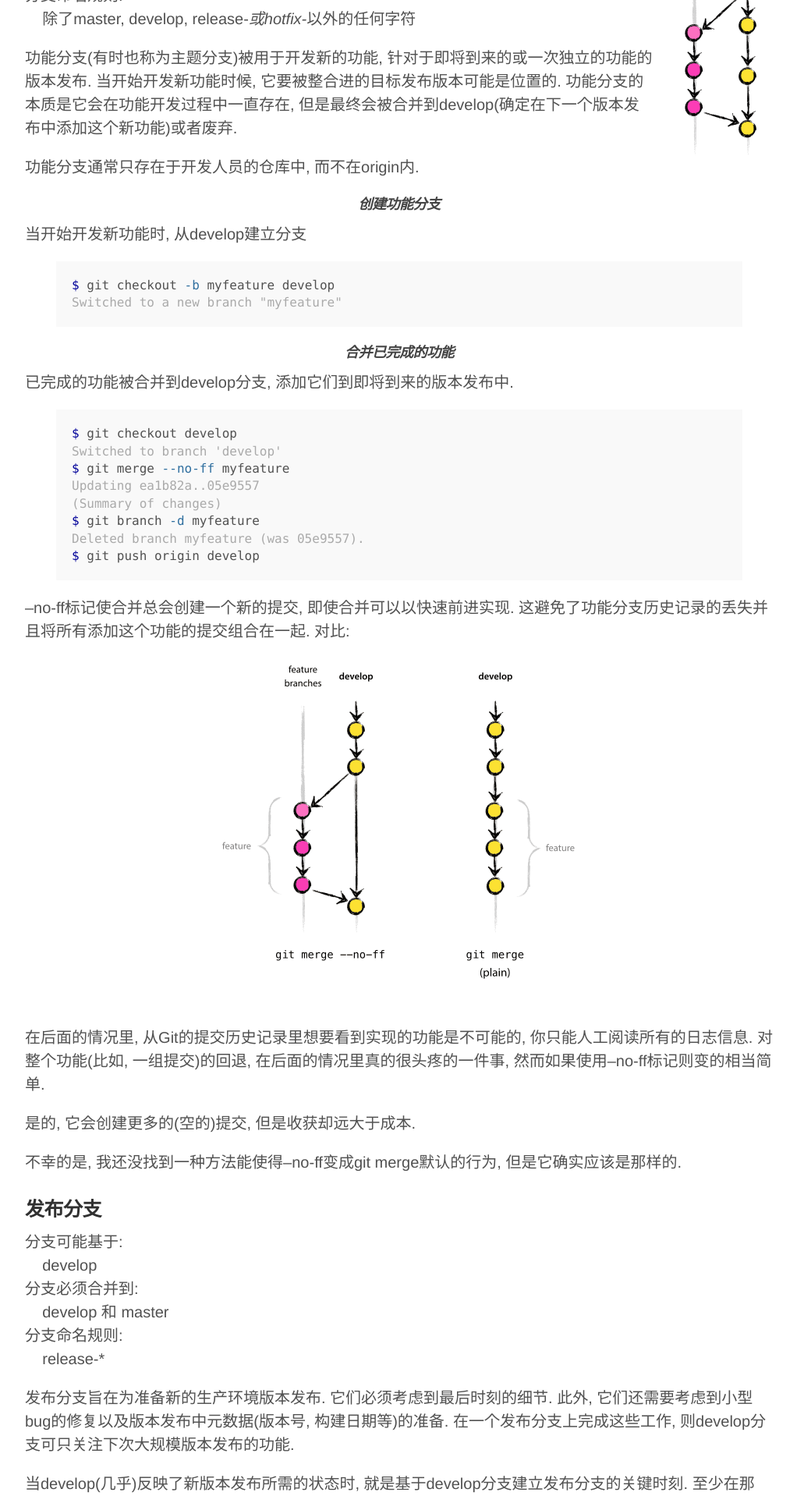
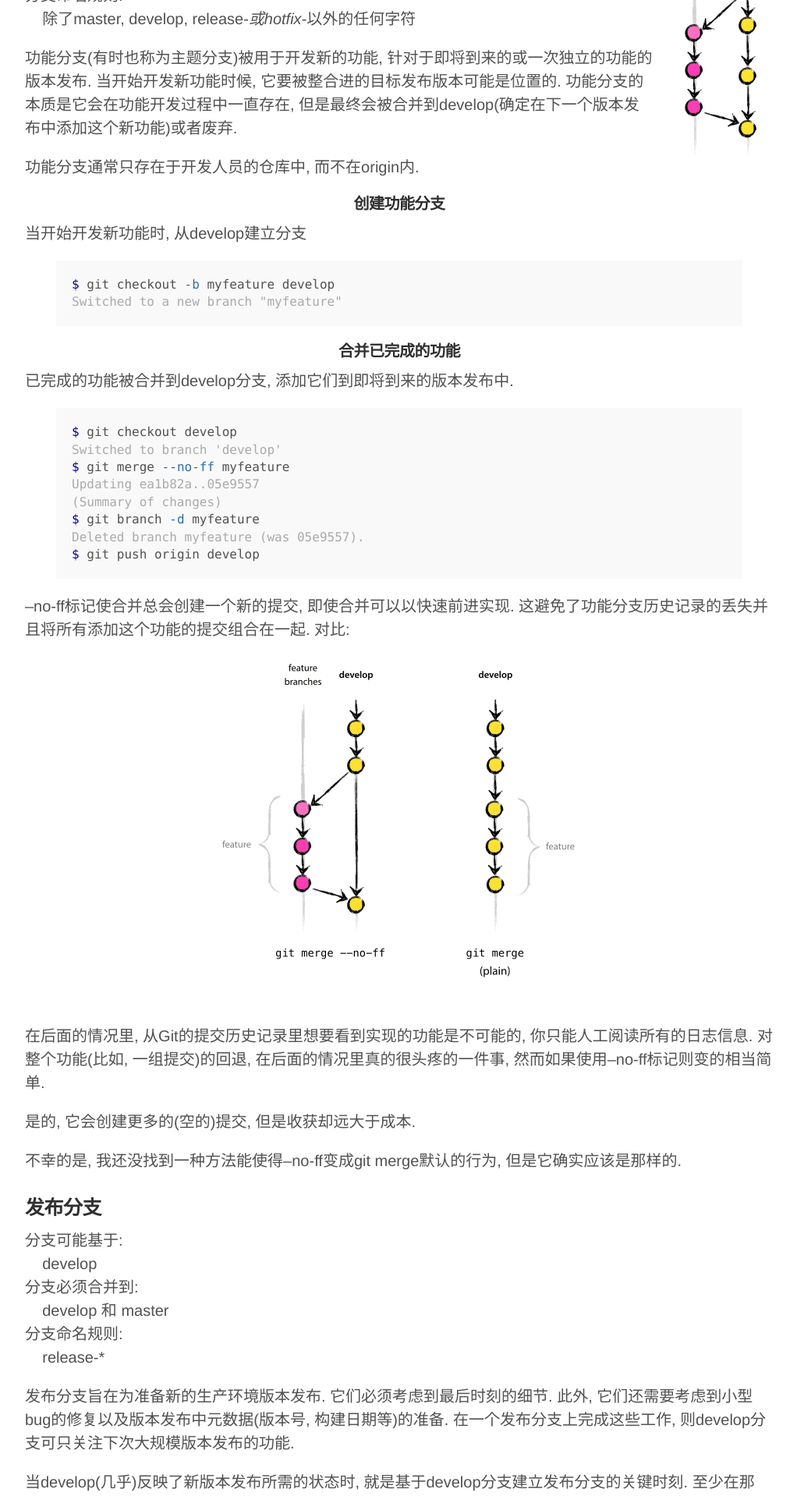
Before and after one commit to clarkdo/clarkdo.github.com, a Jekyll site: the page built from _posts/2015-02-16-53.md, in a window 1280 px wide. Shown: the part 3594-5512 px from the top of the page at 78% size, without its empty margins (128-1150 px from the left). Built offline with Jekyll 4.4.1, drawn with Linux system fonts in a browser that asks for light colours; Markdown is read by kramdown in place of the engine named in the settings; comment, search, counter and statistics services are not loaded.

Commit message:
new post

```diff
--- a/_posts/2015-02-16-53.md
+++ b/_posts/2015-02-16-53.md
@@ -12,15 +12,6 @@ comments: true
 }
 .centered {
   text-align: center;
-}
-h4 {
-  font-family: RobotoDraft,"Helvetica Neue","Helvetica Neue",Arial,sans-serif;
-  font-weight: bold;
-  font-size: 18px;
-  line-height: 26px;
-  font-style: italic;
-  text-align: center;
-  color: #444;
 }
 </style>
 我会在这篇文章中为大家阐述一个开发模型, 大约一年前, 我就已经在我所有的项目中引入了它, 并且已经被证明这是一个很成功的模型. 其实我很久之前就想写这篇文章了, 但是始终没找到合适的时间来完成它, 现在终于可以了. 我不会提及任何项目的细节, 而仅仅似乎关于分支策略与发布管理.
@@ -101,7 +92,7 @@ orgin/develop则是源码HEAD标识总是对应这即将发布版本的最新变
 
 功能分支通常只存在于开发人员的仓库中, 而不在origin内.
 
-<h4 style="text-align: center;">创建功能分支</h4>
+<h4 style="text-align: center;"><strong>创建功能分支</strong></h4>
 
 当开始开发新功能时, 从develop建立分支
 
@@ -110,7 +101,7 @@ $ git checkout -b myfeature develop
 Switched to a new branch "myfeature"
 {% endhighlight %}
 
-<h4 style="text-align: center;">合并已完成的功能</h4>
+<h4 style="text-align: center;"><strong>合并已完成的功能</strong></h4>
 
 已完成的功能被合并到develop分支, 添加它们到即将到来的版本发布中.
 
@@ -152,7 +143,7 @@ $ git push origin develop
 
 即将发布正是在发布分支的开始阶段才被分配一个版本号-不会更早. 直到这一时刻, develop分支才反映"下次发布"的变更, 但是"下次发布"是否将最终成为0.3还是1.0是不明确的, 直到发布分支开始. 这点会在发布分支开始时候确定, 并且依据项目中版本号提升的规则进行实施.
 
-<h4 style="text-align: center;">创建发布分支</h4>
+<h4 style="text-align: center;"><strong>创建发布分支</strong></h4>
 
 发布分支是基于develop分支创建的. 举个例子, 1.1.5是当前生产环境的版本号, 我们即将有一次大规模的版本发布, develop分支的已经是"新版本发布"就绪状态, 我们决定版本会变为1.2(而不是1.1.6或2.0). 因此, 我们建立分支并使其名称可以反映新的版本号:
 
@@ -171,7 +162,7 @@ $ git commit -a -m "Bumped version number to 1.2"
 这个新的分支存在了一段时间, 直到确定退出发布版本. 在那段期间, bug的修复可能被应用到这个分支上(而不是develop分支). 添加大型的新功能是被严格禁止的. 它们必须被合并到develop上, 因此, 还是等下个版本发布吧.
 
 
-<h4 style="text-align: center;">完成发布分支</h4>
+<h4 style="text-align: center;"><strong>完成发布分支</strong></h4>
 
 当发布分支变为真正的发布就绪状态时, 有些动作则需要进行实现. 首先, 发布分支被合并到master(因为每次master上的提交都是一次新的版本发布, 切记). 接下来, master上的提交必须进行标记, 以便于将来参考历史版本. 最终, 发布分支上的变更需要合并到develop上, 以便于将来的功能分支也能包含这些bug的修复.
 
@@ -224,7 +215,7 @@ Deleted branch release-1.2 (was ff452fe).
 
 其本质其实就是团队成员的工作(develop分支上)可以持续, 而另一人则可同时准备一个快速的生产环境的修复.
 
-<h4 style="text-align: center;">创建修复分支</h4>
+<h4 style="text-align: center;"><strong>创建修复分支</strong></h4>
 
 修复分支创建于master分支. 举个例子, 1.2是当前运行的生产环境的版本, 一个严重的bug造成了一些麻烦. 但是develop分支上的变更还不稳定. 因此我们或许可以创建一个修复分支, 然后开始修复这个问题:
 
@@ -248,7 +239,7 @@ $ git commit -m "Fixed severe production problem"
 5 files changed, 32 insertions(+), 17 deletions(-)
 {% endhighlight %}
 
-<h4 style="text-align: center;">完成修复分支</h4>
+<h4 style="text-align: center;"><strong>完成修复分支</strong></h4>
 
 当完成了以上工作时, bug修复需要合并到master分支, 为了保证本次修复也包含在下次发布中, 同时也需要合并到develop分支. 这与发布分支是完全一样的.
 
```
